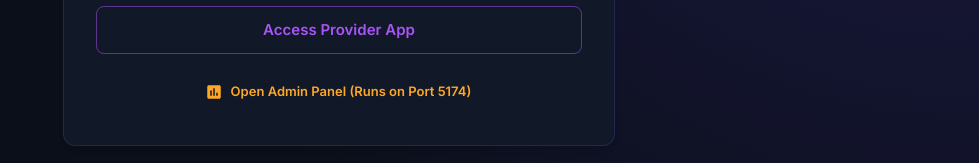
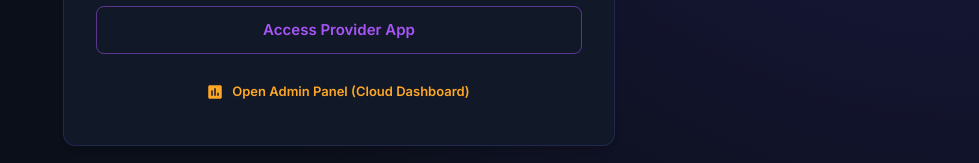
Before and after one commit to sunny01saikumar/Local-Service-Booking, a React (Vite) app in the folder frontend/mobile-app/: page / in a window 1280 px wide. Shown: the part 452-615 px from the top of the page, without its empty margins (301-1280 px from the left). Built offline with nearby package versions, Linux system fonts and the light colour scheme; the HTML template or start-up script is replaced by a standard one.

Commit message:
Update welcome screen Admin Panel link to point to the live Vercel Admin URL

```diff
--- a/frontend/mobile-app/src/App.jsx
+++ b/frontend/mobile-app/src/App.jsx
@@ -296,8 +296,8 @@ function HomeSelector() {
             <Button variant="outlined" color="secondary" size="large" onClick={() => navigate('/login?role=provider')}>
               Access Provider App
             </Button>
-            <Button variant="text" size="small" component="a" href="http://localhost:5174" target="_blank" color="warning" startIcon={<Assessment />}>
-              Open Admin Panel (Runs on Port 5174)
+            <Button variant="text" size="small" component="a" href="https://local-service-booking-2de9.vercel.app" target="_blank" color="warning" startIcon={<Assessment />}>
+              Open Admin Panel (Cloud Dashboard)
             </Button>
           </Box>
         </Paper>
```
